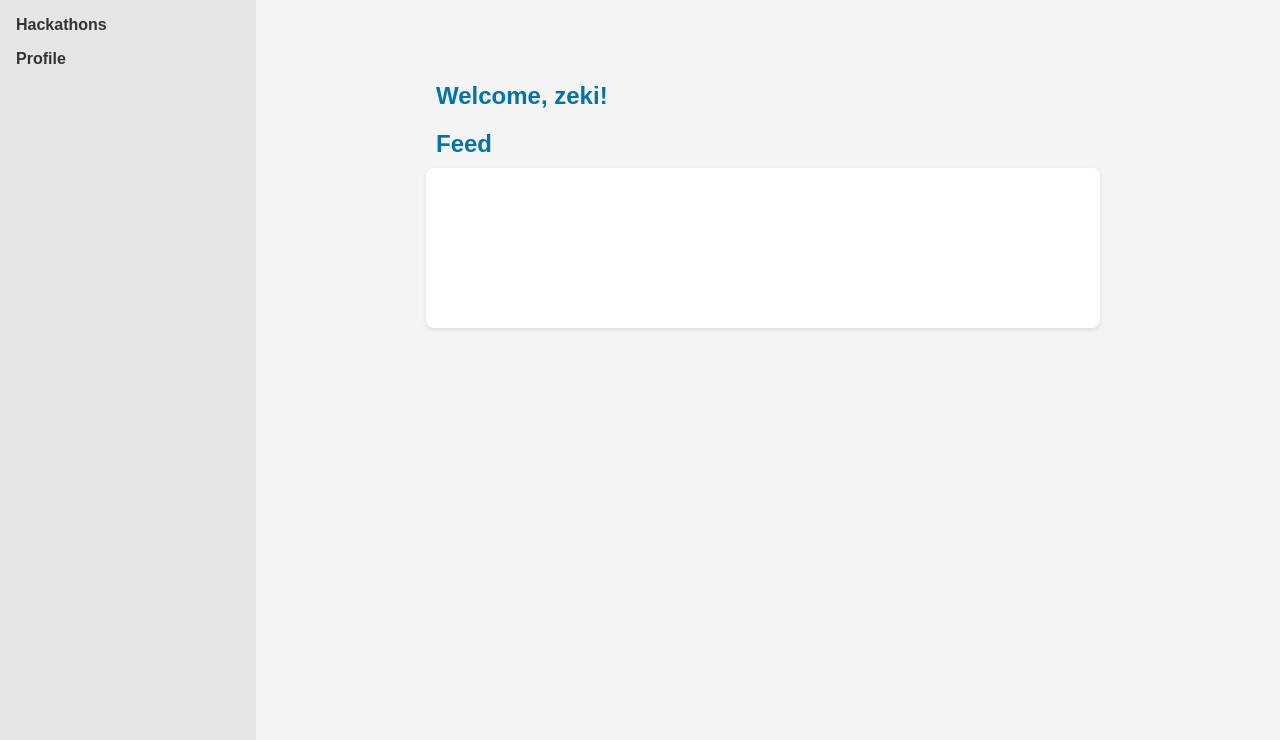
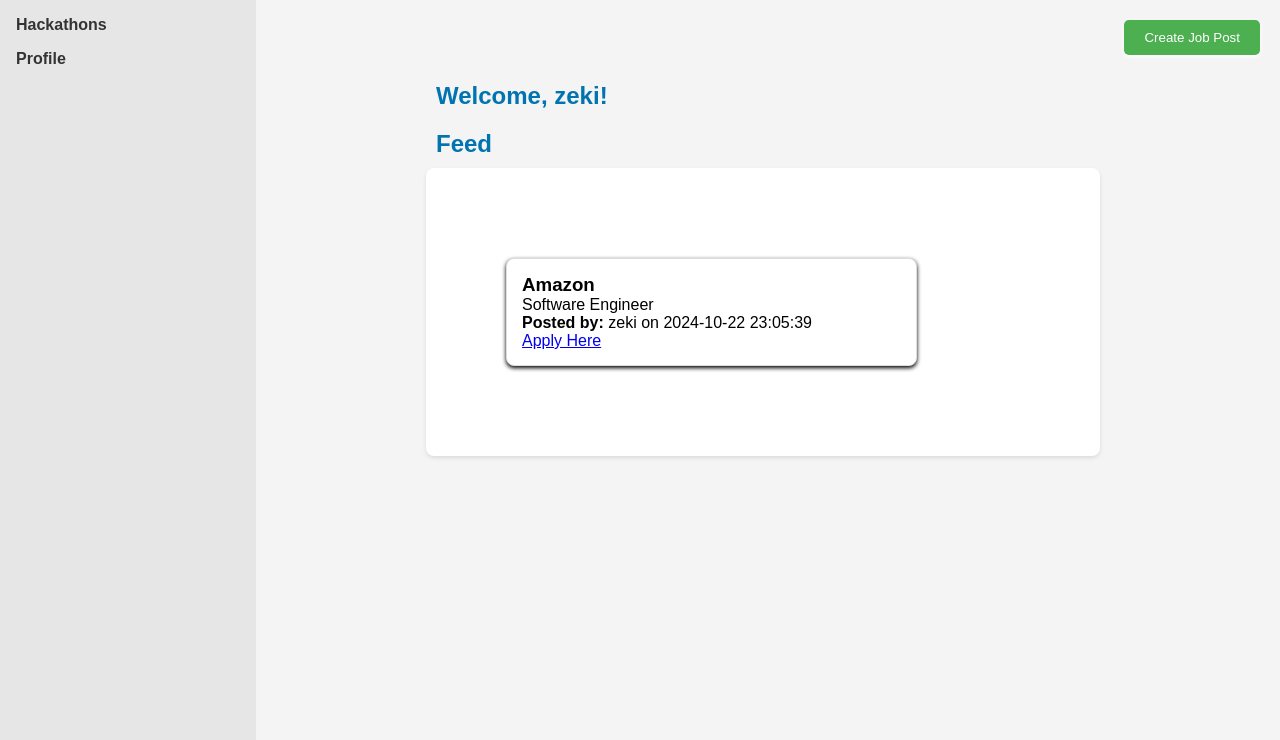
Before and after one commit to ZekiCanSarak/StartApp, a Flask app: page / in a window 1280 px wide. Shown: the part 60-800 px from the top of the page. Run offline with Flask 3, Linux system fonts and the light colour scheme; a user stored in the database is signed in; data comes from the database, SQL or seed files in the repository; both versions use the stored data as it was after the commit.

Commit message:
added a create job post button as well as linking it with flask

```diff
--- a/app.py
+++ b/app.py
@@ -53,6 +53,10 @@ def home():
           else:
                flash("User does not exist. Please signup.", "error")
 
+     if 'username' in session:
+          job_posts = query_db("SELECT title, description, url, username, date FROM job_posts ORDER BY id DESC")
+          return render_template('index.html', logged_in=True, job_posts=job_posts)
+
      return render_template('index.html', logged_in=session.get('logged_in', False))
 
 
@@ -84,6 +88,39 @@ def post_hackathon():
      except Exception as e:
           return jsonify({'success': False, 'message': str(e)})
 
+
+@app.route('/create_post', methods=['POST'])
+def create_post():
+     if 'username' not in session:
+          return jsonify({'success': False, 'message': 'You need to be logged in to create a post'})
+
+     title = request.form.get('title')
+     description = request.form.get('description')
+     url = request.form.get('url')
+     username = session['username']
+     date = datetime.datetime.now().strftime('%Y-%m-%d %H:%M:%S')
+
+     try:
+          insert_db("INSERT INTO job_posts (title, description, url, username, date) VALUES (?, ?, ?, ?, ?)",
+                    (title, description, url, username, date))
+
+          return jsonify({
+               'success': True,
+               'post': {
+                    'title': title,
+                    'description': description,
+                    'url': url,
+                    'username': username,
+                    'date': date
+               }
+          })
+     except Exception as e:
+          return jsonify({'success': False, 'message': str(e)})
+
+
+
+
+
 @app.route('/logout')
 def logout():
      session.clear()
--- a/static/css/index.css
+++ b/static/css/index.css
@@ -160,6 +160,8 @@ button:hover {
     height: 100vh;
     position: fixed;
     left: 0;
+    top: 60px;
+    z-index: 10;
 
 }
 
@@ -194,3 +196,46 @@ button:hover {
     box-shadow: 0 2px 4px rgba(0, 0, 0, 0.1);
     border-radius: 8px;
 }
+
+.create-post-btn{
+    background-color: #4Caf50;
+    color: white;
+    border: none;
+    padding: 10px 20px;
+    cursor: pointer;
+    position: absolute;
+    top: 80px;
+    right: 20px;
+    border-radius: 5px;
+    box-shadow: 0px 2px 4px;
+}
+
+.create-post-btn:hover{
+    background-color: #45a049;
+}
+
+#postFormPopup{
+    display: none;
+    position: fixed;
+    left: 50%;
+    top: 50%;
+    transform: translate(-50%, -50%);
+    background-color: white;
+    border: 2px solid #0073b1;
+    z-index: 100;
+    padding: 20px;
+    border-radius: 10px;
+    box-shadow: 0px 2px 6px;
+}
+
+.job-post{
+    background-color: white;
+    padding: 15px;
+    border-radius: 8px;
+    box-shadow: 0px 2px 4px;
+    border: 1px solid #ddd;
+    width: 80%;
+    max-width: 600px;
+    word-wrap: break-word;
+    margin: 10px 0;
+}
--- a/static/js/index.js
+++ b/static/js/index.js
@@ -1,9 +1,36 @@
 function showForm(formId) {
-    closeForm('loginForm')
-    closeForm('signupForm')
     document.getElementById(formId).style.display = 'block';
 }
 
 function closeForm(formId) {
     document.getElementById(formId).style.display = 'none';
 }
+
+document.getElementById("postForm").addEventListener("submit", function (e){
+    e.preventDefault();
+
+    const formData = new FormData(this);
+    fetch("/create_post", {
+        method: "POST",
+        body: formData
+    })
+    .then(response => response.json())
+    .then(data => {
+        if (data.success) {
+            const post = data.post;
+            const postElement = document.createElement('div');
+            postElement.classList.add('job-post');
+            postElement.innerHTML = `
+                <h3>${post.title}</h3>
+                <p>${post.description}</p>
+                <p><strong>Posted by:</strong> ${post.username} on ${post.date}</p>
+                <a href="${post.url}" target="_blank">Apply Here</a>
+            `;
+            document.getElementById('feed').prepend(postElement);
+            closeForm('postFormPopup');
+        } else {
+            alert(data.message);
+        }
+    })
+    .catch(err => console.error('Error', err));
+});
--- a/templates/index.html
+++ b/templates/index.html
@@ -22,13 +22,6 @@
             </nav>
         </div>
     </header>
-
-    <aside class="sidebar">
-        <ul>
-            <li><a href="/hack">Hackathons</a></li>
-                <li><a href="#">Profile</a></li>
-        </ul>
-    </aside>
 
     <div class="container">
 
@@ -64,16 +57,52 @@
             </form>
         </div>
         {% else %}
+        <aside class="sidebar">
+            <ul>
+                <li><a href="/hack">Hackathons</a></li>
+                    <li><a href="#">Profile</a></li>
+            </ul>
+        </aside>
+
 
 
         <main class="main-content">
+            <button class="create-post-btn" onclick="showForm('postFormPopup')">Create Job Post</button>
             <h2>Welcome, {{ session['username'] }}!</h2>
             <h2>Feed</h2>
-            <div class="feed">
+            <div class="feed" id="feed">
+                {% if job_posts %}
+                    {% for post in job_posts %}
+                        <div class="job-post">
+                            <h3>{{ post[0] }}</h3>
+                            <p>{{ post[1] }}</p>
+                            <p><strong>Posted by:</strong> {{ post[3] }} on {{ post[4] }}</p>
+                            <a href="{{ post[2 ]}}" target="_blank">Apply Here</a>
+                        </div>
+                    {% endfor %}
+                {% else %}
+                        <p>No job posts available Be the first to post one!</p>
+                {% endif %}
 
             </div>
         </main>
+
+        <div id="postFormPopup" class="form-popup">
+            <h2>Create Job Posts</h2>
+            <form id="postForm" action="/create_post" method="POST">
+                <input type="text" name="title" placeholder="Job Title" required><br>
+                <textarea name="description" placeholder="Description" required></textarea><br>
+                <input type="url" name="url" placeholder="Application Link (URL)" required><br>
+                <button type="submit">Post</button>
+                <button type="button" class="close-btn" onclick="closeForm('postFormPopup')">Close</button>
+            </form>
+        </div>
+
+
     {% endif %}
+
+
+
     </div>
 
 
```
Also changed, not shown: database.sqlite.
